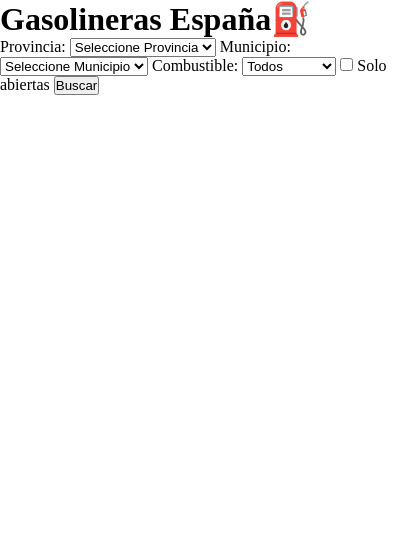
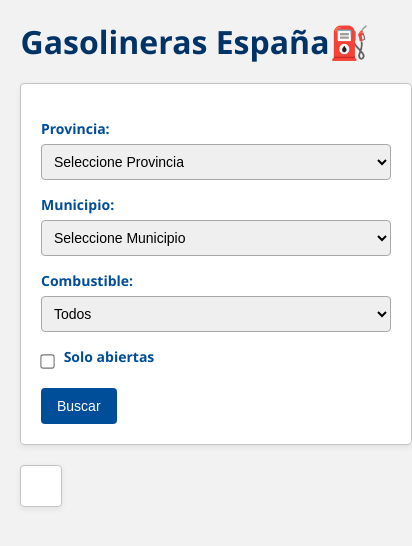
Before and after one commit to ronicleal/API-GASOLINERA, a plain HTML site: page index.html in a window 390 px wide. Shown: the whole page, 412 px wide, since content can reach past the window. Drawn offline with Linux system fonts and the light colour scheme; no server answers.

Commit message:
✅Estilos css

```diff
--- a/script.js
+++ b/script.js
@@ -1,7 +1,6 @@
 //1-Guardo en variables las url de provincia
 const urlProvincias = "https://sedeaplicaciones.minetur.gob.es/ServiciosRESTCarburantes/PreciosCarburantes/Listados/Provincias/"
 const urlMunicipios = "https://sedeaplicaciones.minetur.gob.es/ServiciosRESTCarburantes/PreciosCarburantes/Listados/MunicipiosPorProvincia/"
-const urlGasolinerasProvincia = "https://sedeaplicaciones.minetur.gob.es/ServiciosRESTCarburantes/PreciosCarburantes/EstacionesTerrestres/FiltroProvincia/";
 const urlGasolinerasMunicipio = "https://sedeaplicaciones.minetur.gob.es/ServiciosRESTCarburantes/PreciosCarburantes/EstacionesTerrestres/FiltroMunicipio/";
 
 
@@ -49,7 +48,6 @@ async function cargarMunicipios(idProvincia){
 
 //4-Funcion para filtrar gasolineras por provincia + municipio + combustible
 async function buscarGasolineras() {
-    const provincia = document.getElementById("provincia").value;
     const municipio = document.getElementById("municipio").value;
     const combustible = document.getElementById("combustible").value;
     const soloAbiertas = document.getElementById("abiertas").checked;
@@ -93,19 +91,18 @@ function mostrarGasolineras(lista, combustible) {
             ? "Varía según tipo"
             : g[combustible] + " €/L";
 
-        const card = document.createElement("div");
-        card.className = "card";
+        const div = document.createElement("div");
 
-        card.innerHTML = `
-            <h3>${g.Rótulo}</h3>
-            <p><strong>Dirección:</strong> ${g.Dirección}</p>
-            <p><strong>Localidad:</strong> ${g.Localidad}</p>
-            <p><strong>Provincia:</strong> ${g.Provincia}</p>
-            <p><strong>Horario:</strong> ${g.Horario}</p>
-            <p class="precio"><strong>${combustible}:</strong> ${precio} €/L</p>
+        div.innerHTML = `
+            <p><strong>${g.Rótulo}</strong></p>
+            Dirección: ${g.Dirección}<br>
+            Localidad: ${g.Localidad}<br>
+            Provincia: ${g.Provincia}<br>
+            Horario: ${g.Horario}<br>
+            Precio: ${combustible}: ${precio} €/L<br>
         `;
 
-        cont.appendChild(card);
+        cont.appendChild(div);
     });
 }
 
--- a/style.css
+++ b/style.css
@@ -3,3 +3,121 @@
     margin: 0;
     padding: 0;
 }
+
+h1{
+  text-align: center;
+  margin-bottom: 20px;
+  color: #003366;
+}
+
+p {
+    color: black;
+    text-align: center;
+    margin-top: 15px;
+    padding: 5px;
+}
+
+body {
+  font-family: "Segoe UI", Tahoma, Geneva, Verdana, sans-serif;
+  background-color: #f2f2f2;
+  color: #003366;
+  padding: 20px;
+}
+
+
+.main-layout {
+  display: flex;
+  gap: 20px;
+  align-items: flex-start;
+}
+
+.filtros {
+  width: 280px;
+  background: #ffffff;
+  border: 1px solid #c4c4c4;
+  padding: 20px;
+  border-radius: 4px;
+  box-shadow: 0 2px 6px rgba(0, 0, 0, 0.08);
+}
+
+label {
+  display: block;
+  margin-top: 15px;
+  font-weight: 600;
+  color: #004d99;
+  font-size: 14px;
+}
+
+select, input[type="checkbox"] {
+  margin-top: 6px;
+  padding: 8px;
+  border: 1px solid #a8a8a8;
+  border-radius: 4px;
+  font-size: 14px;
+  width: 100%;
+}
+
+input[type="checkbox"] {
+  width: auto;
+  transform: scale(1.1);
+  margin-right: 6px;
+  vertical-align: middle;
+}
+
+
+#lista {
+  flex: 1;
+  background: #ffffff;
+  padding: 20px;
+  border-radius: 4px;
+  border: 1px solid #c4c4c4;
+  box-shadow: 0 2px 6px rgba(0, 0, 0, 0.08);
+  max-height: 80vh;
+  overflow-y: auto;
+}
+
+
+#lista div {
+  padding: 12px 0;
+  border-bottom: 1px solid #e0e0e0;
+}
+
+#lista div:last-child {
+  border-bottom: none;
+}
+
+#lista p {
+  margin-bottom: 6px;
+  font-size: 14px;
+}
+
+#lista strong {
+  color: #003366;
+}
+
+button {
+  background-color: #004d99;
+  color: white;
+  padding: 10px 16px;
+  border: none;
+  border-radius: 4px;
+  cursor: pointer;
+  font-size: 14px;
+  margin-top: 20px;
+}
+
+button:hover {
+  background-color: #003366;
+}
+
+
+
+@media (max-width: 800px) {
+  .main-layout {
+    flex-direction: column;
+  }
+
+  .filtros {
+    width: 100%;
+  }
+}
```
